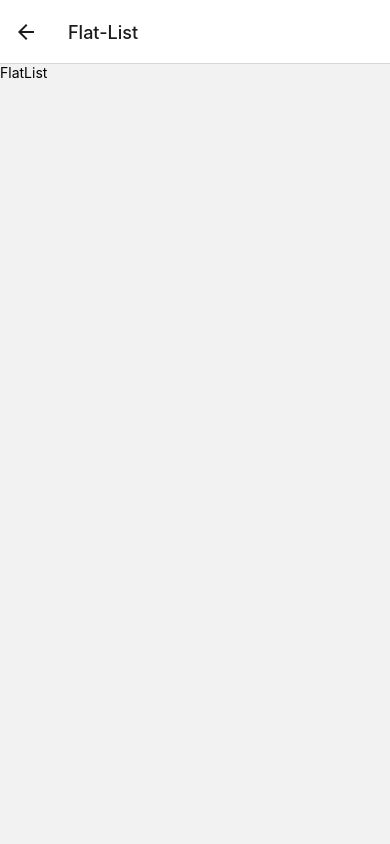
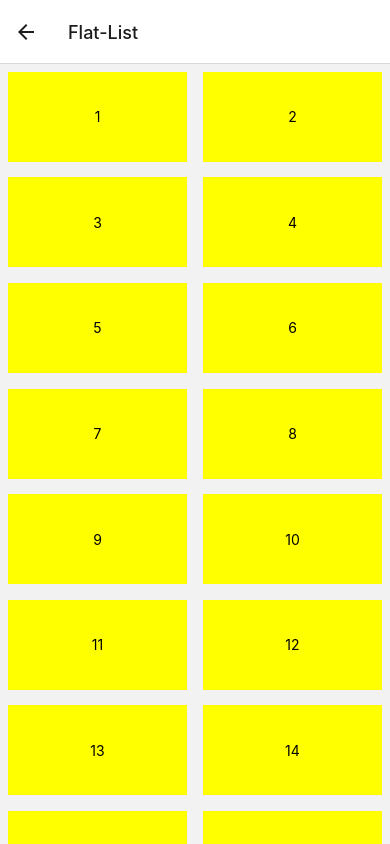
Before and after one commit to Ritik73011/android-react-native, a React Native app: screen /flat in a window 390 px wide. Built offline with nearby package versions, Linux system fonts and the light colour scheme.

Commit message:
working with flatlists

```diff
--- a/components/FlatLists/FlatLists.jsx
+++ b/components/FlatLists/FlatLists.jsx
@@ -1,12 +1,57 @@
 import React from "react";
-import { Text, View } from "react-native";
+import { Text, View, StyleSheet, SafeAreaView, FlatList } from "react-native";
 
-const FlatLists = () => {
+const data = [
+  { num: 1 },
+  { num: 2 },
+  { num: 3 },
+  { num: 4 },
+  { num: 5 },
+  { num: 6 },
+  { num: 7 },
+  { num: 8 },
+  { num: 9 },
+  { num: 10 },
+  { num: 11 },
+  { num: 12 },
+  { num: 13 },
+  { num: 14 },
+  { num: 15 },
+  { num: 16 },
+];
+
+const SingleItem = ({ num }) => {
   return (
-    <View>
-      <Text>FlatList</Text>
+    <View style={styles.singleView}>
+      <Text>{num}</Text>
     </View>
   );
 };
+const FlatLists = () => {
+  return (
+    <SafeAreaView style={styles.container}>
+      <FlatList
+        data={data}
+        renderItem={({ item }) => <SingleItem num={item.num} />}
+        keyExtractor={(item) => item.num}
+        numColumns={2}
+      />
+    </SafeAreaView>
+  );
+};
 
+const styles = StyleSheet.create({
+  container: {
+    flex: 1,
+  },
+  singleView: {
+    padding: 10,
+    backgroundColor: "yellow",
+    margin: "2%",
+    alignItems: "center",
+    width: "46%",
+    height: 90,
+    justifyContent: "center",
+  },
+});
 export default FlatLists;
```
